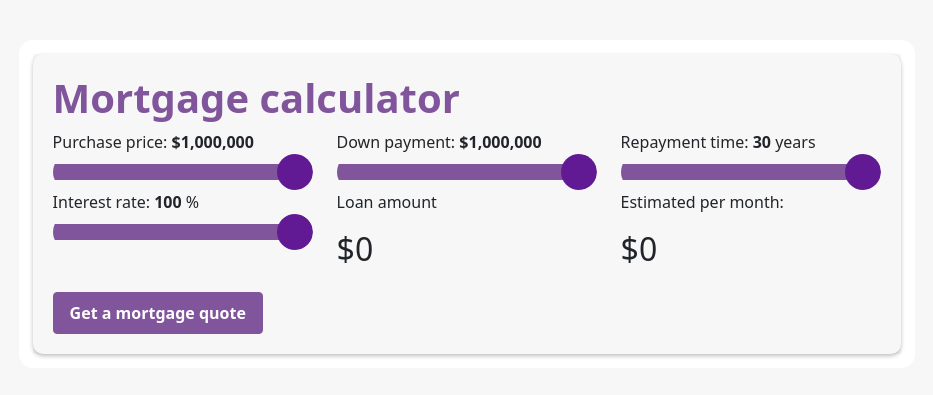
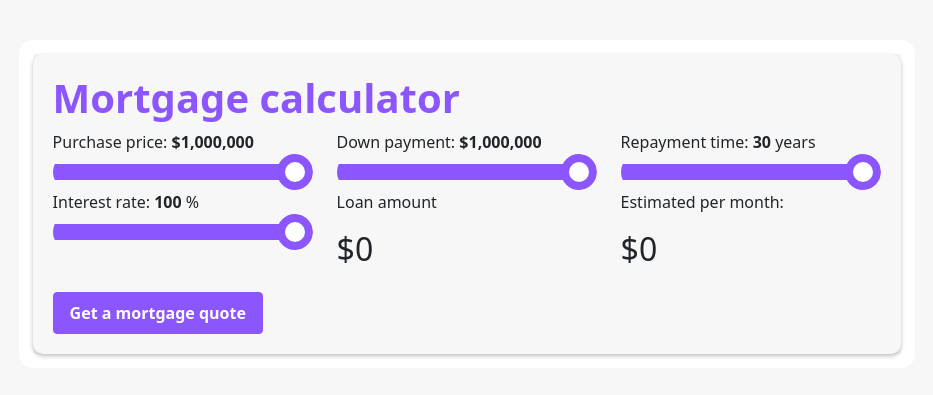
Before and after one commit to quoc269/saigon-digital-quoc, a React (Create React App) app: page / in a window 1280 px wide. Shown: the part 175-570 px from the top of the page, without its empty margins (174-1107 px from the left). Built offline with nearby package versions, Linux system fonts and the light colour scheme.

Commit message:
change thumb input

```diff
--- a/src/components/InputRangeQuoc.js
+++ b/src/components/InputRangeQuoc.js
@@ -12,8 +12,8 @@ const trackHeight = "16px";
 
 // colours
 const upperColor = "#ffffff";
-const lowerColor = "#81559b";
-const thumbColor = "#611a94";
+const lowerColor = "#8c56ff";
+const thumbColor = "#ffffff";
 const thumbHoverColor = "#611a94";
 const upperBackground = `linear-gradient(to bottom, ${upperColor}, ${upperColor}) 100% 50% / 100% ${trackHeight} no-repeat transparent`;
 const lowerBackground = `linear-gradient(to bottom, ${lowerColor}, ${lowerColor}) 100% 50% / 100% ${trackHeight} no-repeat transparent`;
@@ -31,9 +31,9 @@ const makeLongShadow = (color, size) => {
 };
 
 
-const Wrapper = styled.div`
-  /* width:100%; */
-`;
+/* const Wrapper = styled.div`
+   width:100%;
+`; */
 
 const QuocRange = styled.input`
   overflow: hidden;
@@ -63,7 +63,7 @@ const QuocRange = styled.input`
     width: ${thumbHeight}px;
     background: ${thumbColor};
     border-radius: 50%;
-    border: 0;
+    border: 8px solid #8c56ff;
     top: 50%;
     transform: translateY(-50%);
     box-shadow: ${makeLongShadow(upperColor, "-10px")};
--- a/src/components/Mortgage.module.css
+++ b/src/components/Mortgage.module.css
@@ -1,15 +1,15 @@
  .mortgage h1 {
-	color: #81559b;
+	color: #8c56ff;
 	font-weight: bold;
 }
 
 .action button {
 	font: inherit;
 	font-weight: bold;
-	background: #81559b;
+	background: #8c56ff;
 	color: white;
 	padding: 0.5rem 1rem;
 	margin-top: 1rem;
-	border: 1px solid #81559b;
+	border: 1px solid #8c56ff;
 	border-radius: 4px;
 }
```
